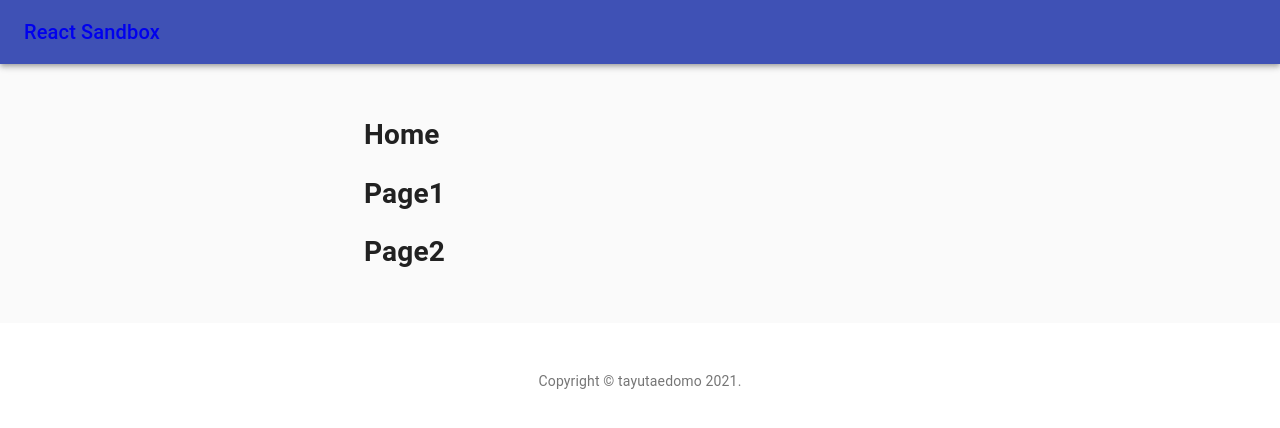
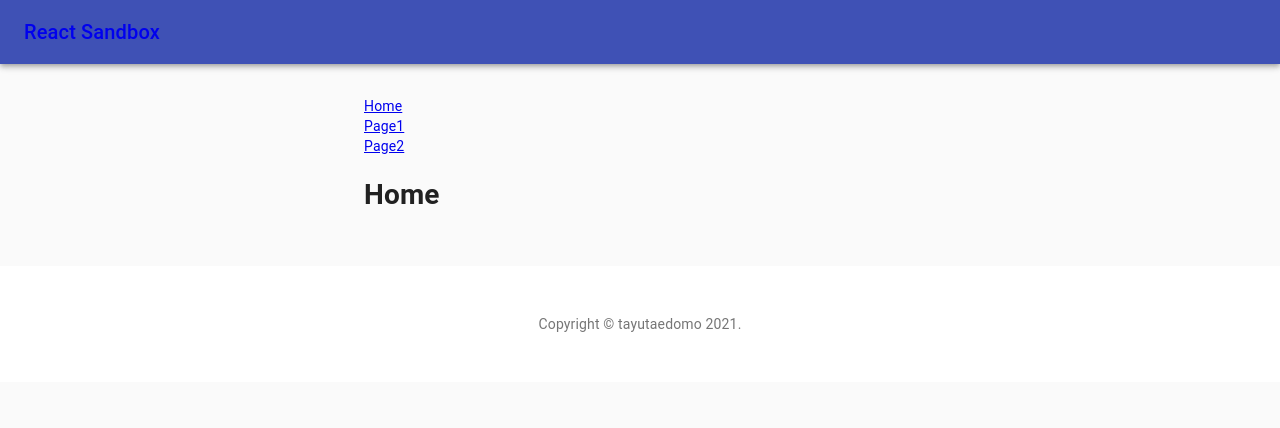
Before and after one commit to tayutaedomo/react-sandbox, a React (Create React App) app: page /router in a window 1280 px wide. Shown: the top 428 px of the page. Built offline with nearby package versions, Linux system fonts and the light colour scheme.

Commit message:
refactor: RouterXXX components

```diff
--- a/src/components/App.js
+++ b/src/components/App.js
@@ -18,7 +18,10 @@ import CompositionScreen from './composition/CompositionScreen';
 import HocScreen from './hoc/HocScreen';
 import Rerendering from './re-rendering/Rerendering';
 import Styles from './styles/Styles';
-import RouterPage from './router/RouterPage';
+import RouterHome from './router/RouterHome';
+import RouterPage1 from './router/RouterPage1';
+import RouterPage2 from './router/RouterPage2';
+import RouterLinks from './router/RouterLinks';
 
 const useStyles = makeStyles((theme) => ({
   cardGrid: {
@@ -92,11 +95,25 @@ export default function App() {
                 <Styles />
               </Container>
             </Route>
-            <Route path="/router">
-              <Container className={classes.cardGrid} maxWidth="sm">
-                <RouterPage />
-              </Container>
-            </Route>
+            <Route
+              path="/router"
+              render={({ match: { url } }) => (
+                <Container className={classes.cardGrid} maxWidth="sm">
+                  <RouterLinks />
+                  <Switch>
+                    <Route
+                      path={`${url}/page1`}
+                      render={() => <RouterPage1 />}
+                    />
+                    <Route
+                      path={`${url}/page2`}
+                      render={() => <RouterPage2 />}
+                    />
+                    <Route exact path={url} render={() => <RouterHome />} />
+                  </Switch>
+                </Container>
+              )}
+            />
           </Switch>
         </main>
         <Footer />
--- a/src/components/router/Home.jsx
+++ b/src/components/router/RouterHome.jsx
@@ -1,6 +1,6 @@
 import React from 'react';
 
-const Home = () => {
+const RouterHome = () => {
   return (
     <div>
       <h1>Home</h1>
@@ -8,4 +8,4 @@ const Home = () => {
   );
 };
 
-export default Home;
+export default RouterHome;
--- /dev/null
+++ b/src/components/router/RouterLinks.jsx
@@ -0,0 +1,16 @@
+import React from 'react';
+import { Link } from 'react-router-dom';
+
+const RouterLinks = () => {
+  return (
+    <div>
+      <Link to="/router">Home</Link>
+      <br />
+      <Link to="/router/page1">Page1</Link>
+      <br />
+      <Link to="/router/page2">Page2</Link>
+    </div>
+  );
+};
+
+export default RouterLinks;
--- a/src/components/router/RouterPage.jsx
+++ /dev/null
@@ -1,17 +0,0 @@
-import React from 'react';
-
-import Home from './Home';
-import Page1 from './Page1';
-import Page2 from './Page2';
-
-const RouterPage = () => {
-  return (
-    <div>
-      <Home />
-      <Page1 />
-      <Page2 />
-    </div>
-  );
-};
-
-export default RouterPage;
--- a/src/components/router/Page1.jsx
+++ b/src/components/router/RouterPage1.jsx
@@ -1,6 +1,6 @@
 import React from 'react';
 
-const Page1 = () => {
+const RouterPage1 = () => {
   return (
     <div>
       <h1>Page1</h1>
@@ -8,4 +8,4 @@ const Page1 = () => {
   );
 };
 
-export default Page1;
+export default RouterPage1;
--- a/src/components/router/Page2.jsx
+++ b/src/components/router/RouterPage2.jsx
@@ -1,6 +1,6 @@
 import React from 'react';
 
-const Page2 = () => {
+const RouterPage2 = () => {
   return (
     <div>
       <h1>Page2</h1>
@@ -8,4 +8,4 @@ const Page2 = () => {
   );
 };
 
-export default Page2;
+export default RouterPage2;
```
